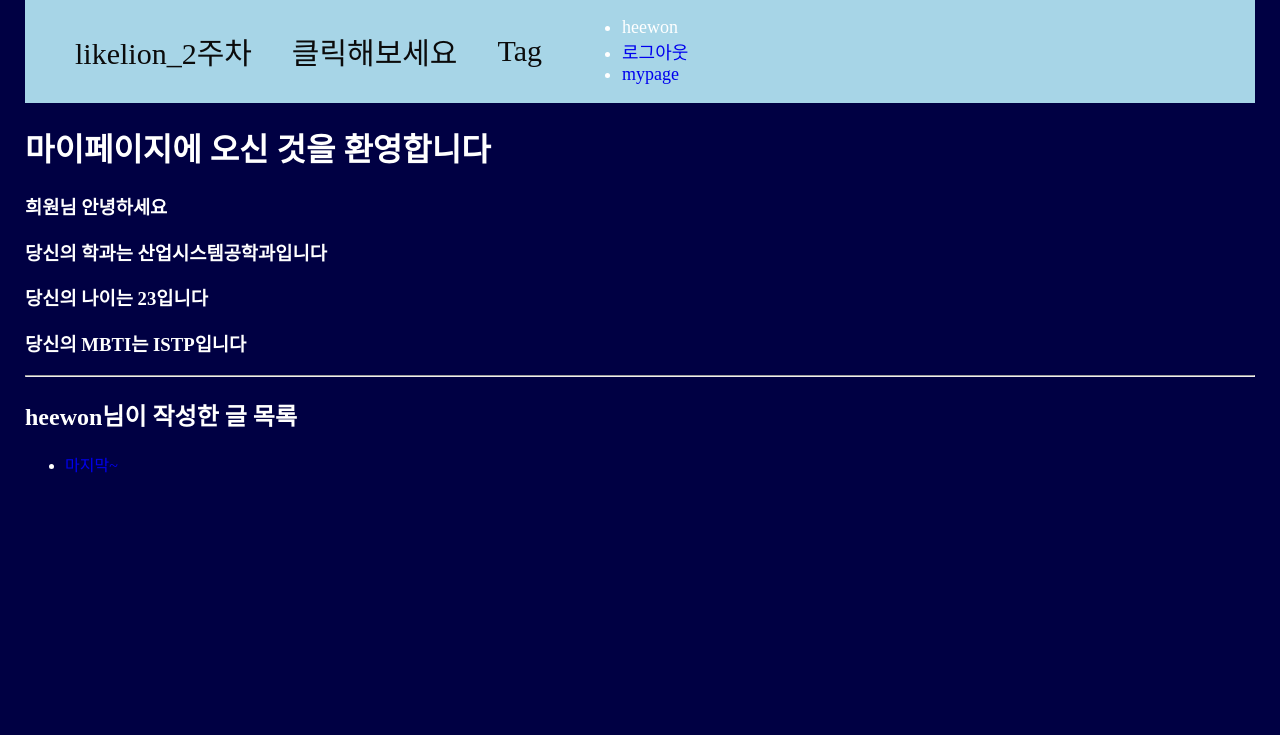
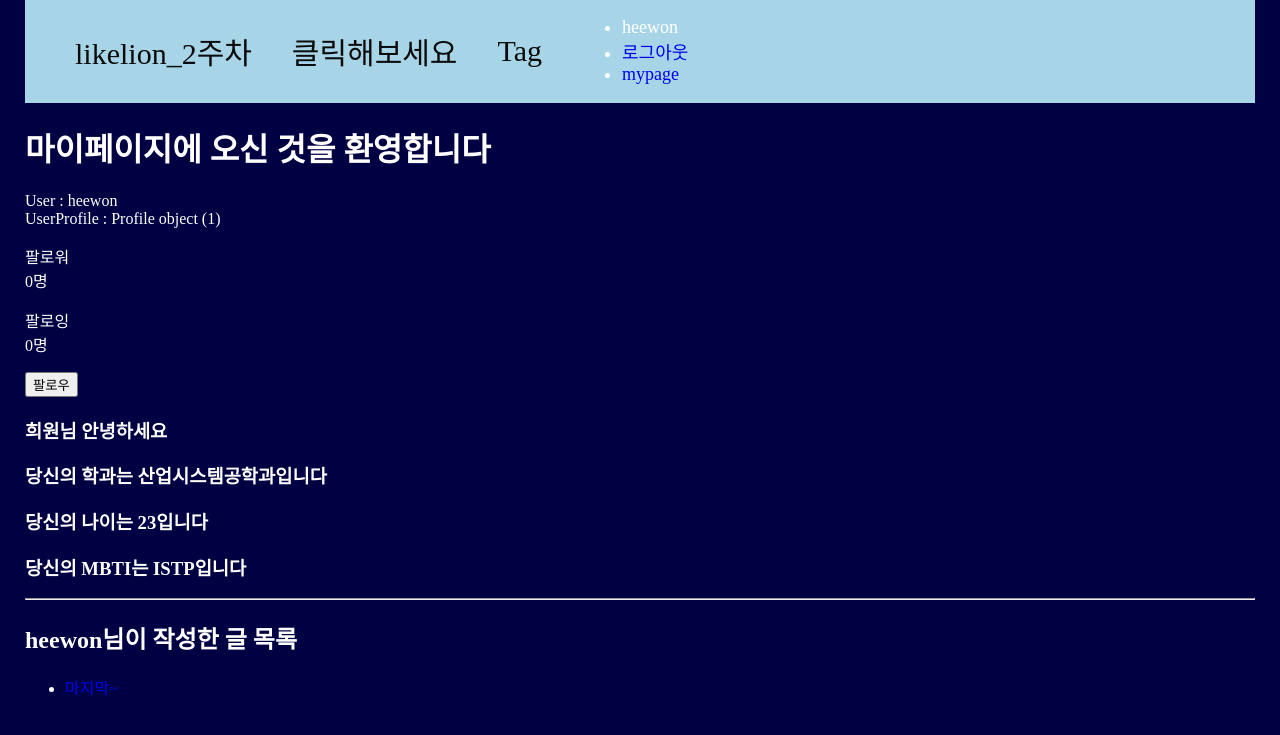
Before and after one commit to yunheewon/likelion_13th_hw, a Django app: page /users/mypage/1 in a window 1280 px wide. Shown: the part 26-761 px from the top of the page. Run offline with Django 5.2, Linux system fonts and the light colour scheme; data comes from the database, SQL or seed files in the repository; both versions use the stored data as it was after the commit.

Commit message:
7주차과제

```diff
--- a/accounts/models.py
+++ b/accounts/models.py
@@ -1,5 +1,7 @@
 from django.db import models
 from django.contrib.auth.models import User
+from django.dispatch import receiver
+from django.db.models.signals import post_save
 
 # Create your models here.
 class Profile(models.Model):
@@ -8,3 +10,13 @@
     major = models.TextField(null=True, max_length=30)
     mbti = models.CharField(null=True,max_length=4)
     age = models.IntegerField(null=True)
+    followings = models.ManyToManyField("self", related_name="followers", symmetrical=False)
+
+@receiver(post_save, sender=User)
+def create_user_profile(sender, instance, created, **kwargs):
+    if created:
+        Profile.objects.create(user=instance)
+
+@receiver(post_save, sender=User)
+def save_user_profile(sender, instance, **kwargs):
+    instance.profile.save()
--- a/main/models.py
+++ b/main/models.py
@@ -17,6 +17,8 @@
     pub_date = models.DateTimeField()
     image = models.ImageField(upload_to="post/", blank=True, null=True)
     tags = models.ManyToManyField(Tag, related_name='posts', blank=True)
+    like = models.ManyToManyField(User, related_name='likes', blank=True)
+    like_count = models.PositiveIntegerField(default=0)
 
     def __str__(self):
         return self.title
--- a/main/templates/main/detail.html
+++ b/main/templates/main/detail.html
@@ -2,8 +2,13 @@
 {% load static %}
 {% block content %}
     <h3>{{post.title}}</h3>
+    <a href="{% url 'users:mypage' post.writer.id %}">작성자 : {{blog.writer.id}}</a>
         작성자 : {{post.writer}}
         날짜 : {{post.pub_date}}
+        <a href="{% url 'main:likes' post.id %}">
+            {% if user in post.like.all %} 취소 {% else %} 좋아요 {% endif %}
+        </a>
+        {{post.like_count}}개
         <p>
             {% for tag in post.tags.all %}
                 <a href="{% url 'main:tag-posts' tag.id %}">#{{ tag.name }}</a>
--- a/main/urls.py
+++ b/main/urls.py
@@ -14,4 +14,5 @@
     path('delete/<int:id>', delete, name="delete"),
     path('tag-list', tag_list, name="tag-list"),
     path('tag-posts/<int:tag_id>', tag_posts, name="tag-posts"),
+    path('likes/<int:post_id>', likes, name="likes")
 ]
--- a/users/templates/users/mypage.html
+++ b/users/templates/users/mypage.html
@@ -3,6 +3,22 @@
 
 {% block content %}
 <h1>마이페이지에 오신 것을 환영합니다</h1>
+User : {{user}} <br>
+UserProfile : {{user.profile}} <br>
+
+<p>팔로워<br>{{ user.profile.followers.count}}명</p>
+<p>팔로잉<br>{{ user.profile.followings.count}}명</p>
+{% if request.user != user %}
+    {% if request.user.profile in user.profile.followers.all %}
+        <a href="{% url 'users:follow' user.id %}">
+            <button type="button" class="btn btn-outline-info">언팔로우</button>
+        </a>
+    {% else %}
+        <a href="{% url 'users:follow' user.id %}">
+            <button type="button" class="btn btn-info">팔로우</button>
+        </a>
+        {% endif %}
+    {% endif %}
 
 <h3>{{user.profile.nickname}}님 안녕하세요</h3>
 <h3>당신의 학과는 {{user.profile.major}}입니다</h3>
--- a/users/urls.py
+++ b/users/urls.py
@@ -3,5 +3,6 @@
 
 app_name="users"
 urlpatterns = [
-    path('mypage/<int:id>', mypage, name="mypage")
+    path('mypage/<int:id>', mypage, name="mypage"),
+    path('follow/<int:id>', follow, name="follow")
 ]
--- a/users/views.py
+++ b/users/views.py
@@ -1,4 +1,4 @@
-from django.shortcuts import render, get_object_or_404
+from django.shortcuts import render, get_object_or_404, redirect
 from django.contrib import auth
 from django.contrib.auth.models import User
 from main.models import Post
@@ -13,3 +13,13 @@
         'posts': user_posts
     }
     return render(request,'users/mypage.html', context)
+
+def follow(request,id):
+    user = request.user
+    followed_user = get_object_or_404(User, pk=id)
+    is_follower=user.profile in followed_user.profile.followers.all()
+    if is_follower:
+        user.profile.followings.remove(followed_user.profile)
+    else:
+        user.profile.followings.add(followed_user.profile)
+    return redirect('users:mypage', followed_user.id)
```
Also changed, not shown: accounts/views.py (+6 -6 lines), main/views.py (+12 -0 lines), accounts/migrations/0002_profile_followings.py (added), db.sqlite3, main/migrations/0006_post_like_post_like_count.py (added).
